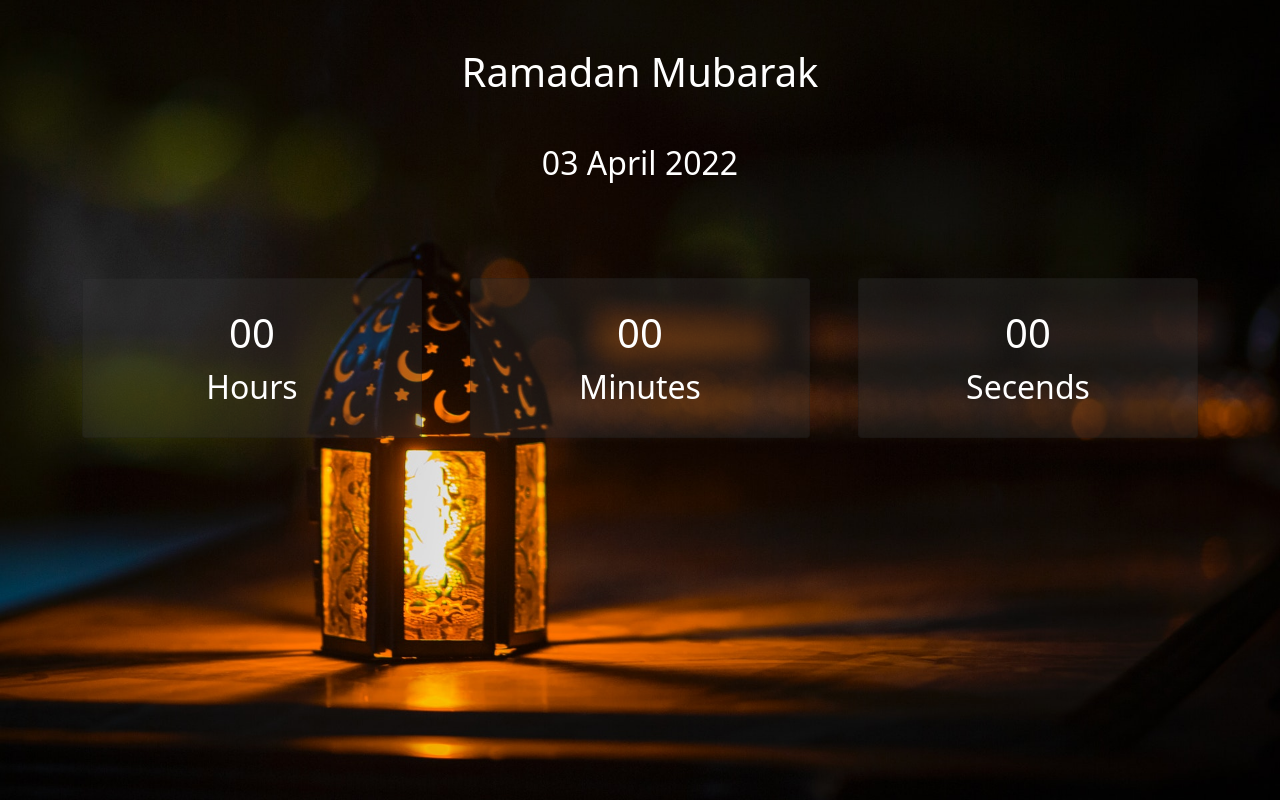
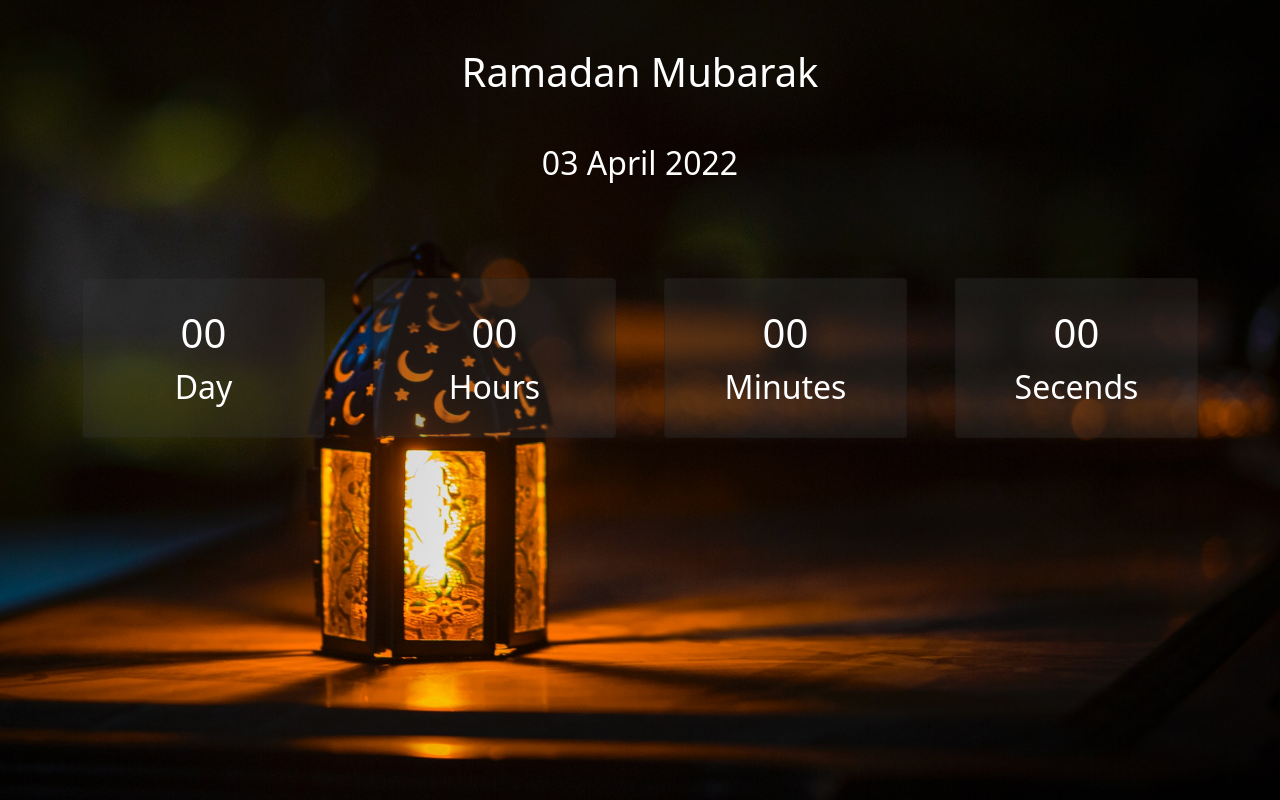
Before and after one commit to MazharulDev/countdown-to-ramadan, a plain HTML site: page index.html in a window 1280 px wide. Drawn offline with nearby package versions, Linux system fonts and the light colour scheme.

Commit message:
day box added

```diff
--- a/index.html
+++ b/index.html
@@ -16,10 +16,21 @@
         <h2 class="text-center text-white mt-5">03 April	2022</h2>
 
     <!-- count div  -->
-    <div class="row row-cols-1 row-cols-md-3 g-5 mt-5">
+    <div class="row row-cols-1 row-cols-md-4 g-5 mt-5">
+      <div class="col">
+        <div class="card div-bg" style="height: 10rem">
+          <span id="day" class="fs-1 text-center mt-4">
+              00
+          </span>
+          <span class="fs-2 text-center">
+            Day
+          </span>
+
+        </div>
+      </div>
         <div class="col">
           <div class="card div-bg" style="height: 10rem">
-            <span class="fs-1 text-center mt-4">
+            <span id="hours" class="fs-1 text-center mt-4">
                 00
             </span>
             <span class="fs-2 text-center">
@@ -31,7 +42,7 @@
         <div class="col">
           <div class="card div-bg" style="height: 10rem;">
 
-            <span class="text-center fs-1 mt-4">
+            <span id="min" class="text-center fs-1 mt-4">
                 00
             </span>
 
@@ -42,7 +53,7 @@
         </div>
         <div class="col">
           <div class="card div-bg" style="height: 10rem">
-            <span class="text-center fs-1 mt-4">
+            <span id="sec" class="text-center fs-1 mt-4">
                 00
             </span>
             <span class="fs-2 text-center">
```
